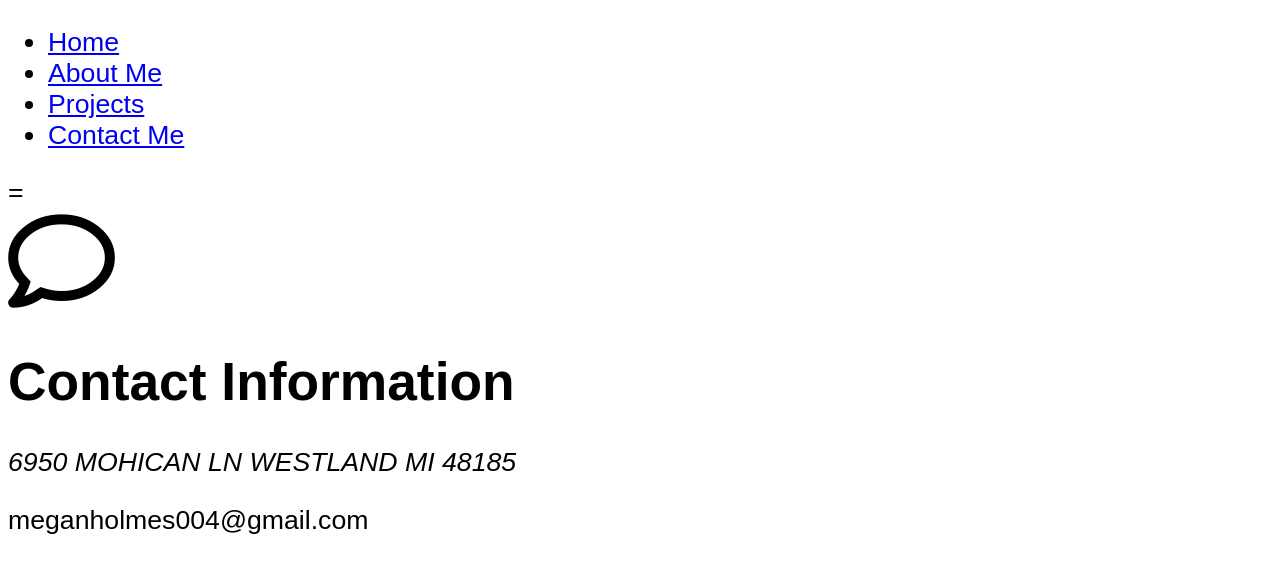
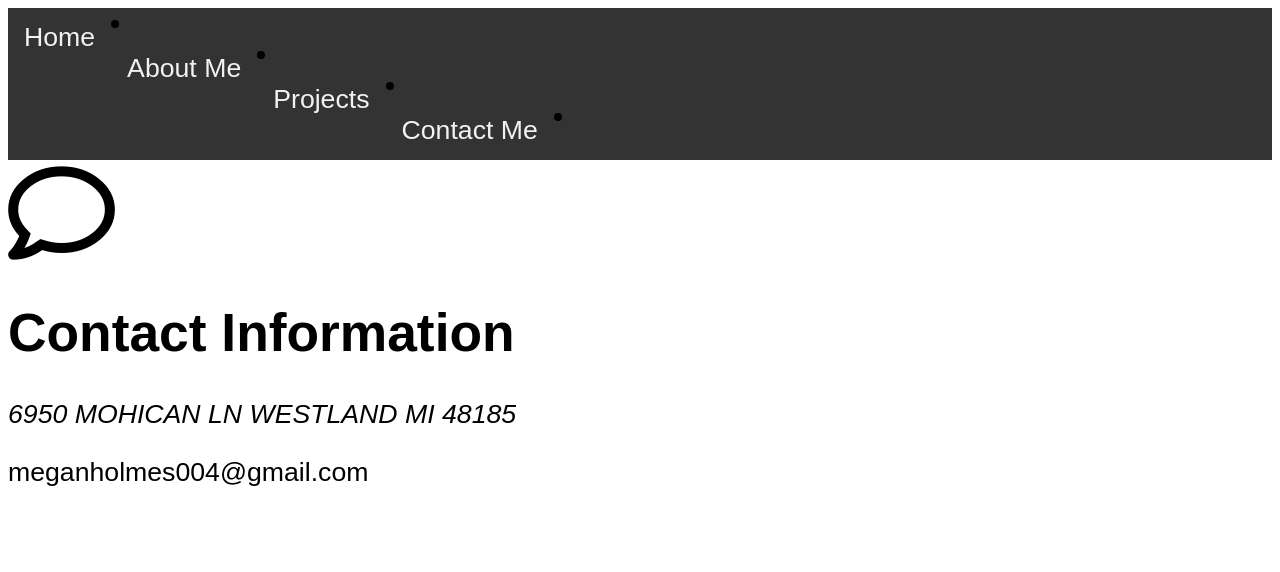
Before and after one commit to megholmes/oct5, a plain HTML site: page contactme.html in a window 1280 px wide. Drawn offline with Linux system fonts and the light colour scheme.

Commit message:
Update contactme.html

```diff
--- a/contactme.html
+++ b/contactme.html
@@ -6,20 +6,50 @@
     <title >Megan Holmes</title>
     <link rel="stylesheet" href="https://use.fontawesome.com/releases/v5.3.1/css/all.css" integrity="sha384-mzrmE5qonljUremFsqc01SB46JvROS7bZs3IO2EmfFsd15uHvIt+Y8vEf7N7fWAU" crossorigin="anonymous">
 
+    <style>
+
+/* Style the top navigation bar */
+.topnav {
+    overflow: hidden;
+    background-color: #333;
+}
+
+/* Style the topnav links */
+.topnav a {
+    float: left;
+    display: block;
+    color: #f2f2f2;
+    text-align: center;
+    padding: 14px 16px;
+    text-decoration: none;
+}
+
+/* Change color on hover */
+.topnav a:hover {
+    background-color: #ddd;
+    color: black;
+}
+
+/* On screens that are 600px wide or less, make the menu links stack on top of each other instead of next to each other */
+@media screen and (max-width: 600px) {
+    .topnav a {
+        float: none;
+        width: 100%;
+    }
+}
+    </style>
 </head>
 <body>
 
 <header>
-    <nav>
-        <ul>
-            <li><a href = "index.html">Home</a></li>
-            <li><a href = "aboutme.html">About Me</a></li>
-            <li><a href = "projects.html">Projects</a></li>
-            <li><a href = "contactme.html">Contact Me</a></li>
+        <div class="topnav">
+                <li><a href = "index.html">Home</a></li>
+                <li><a href = "aboutme.html">About Me</a></li>
+                <li><a href = "projects.html">Projects</a></li>
+                <li><a href = "contactme.html">Contact Me</a></li>
+                </div>
 
-        </ul>
-    </nav>
-=
+
     </header>
 
     <i class="far fa-comment fa-4x"></i>
```
